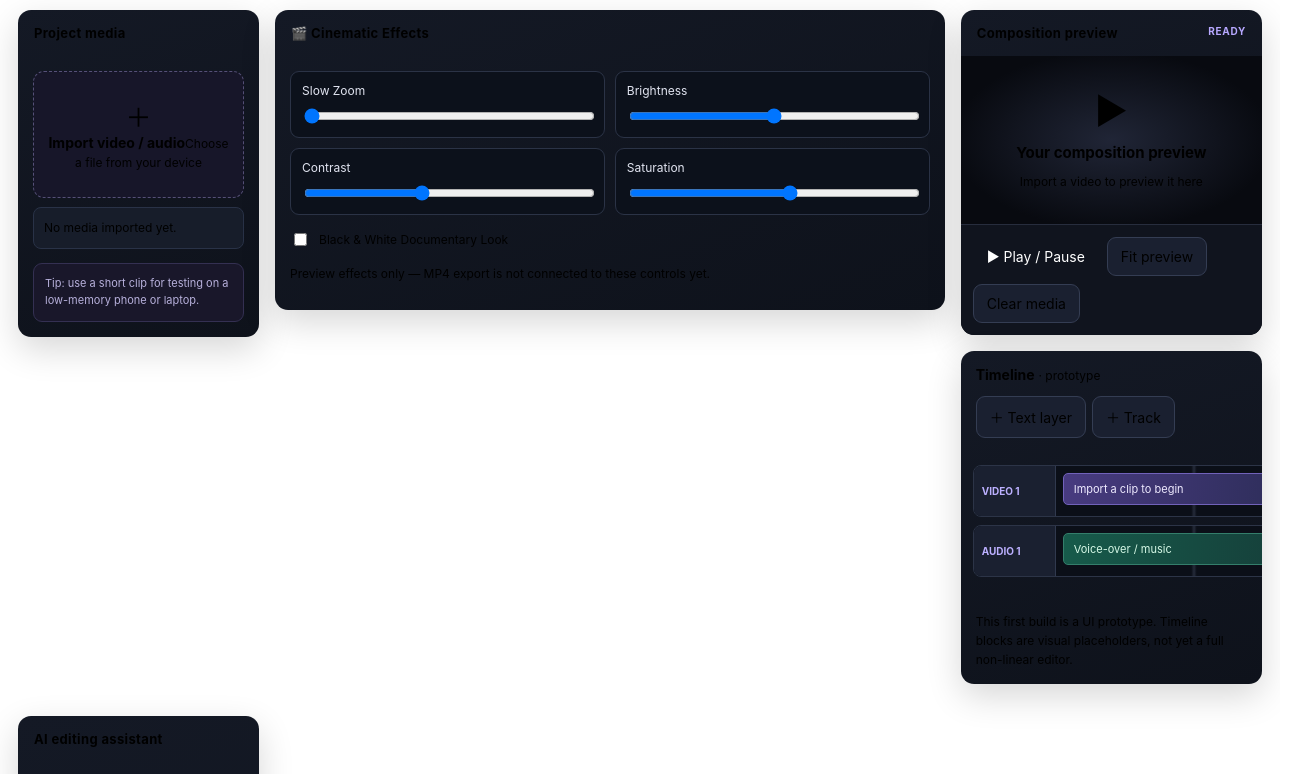
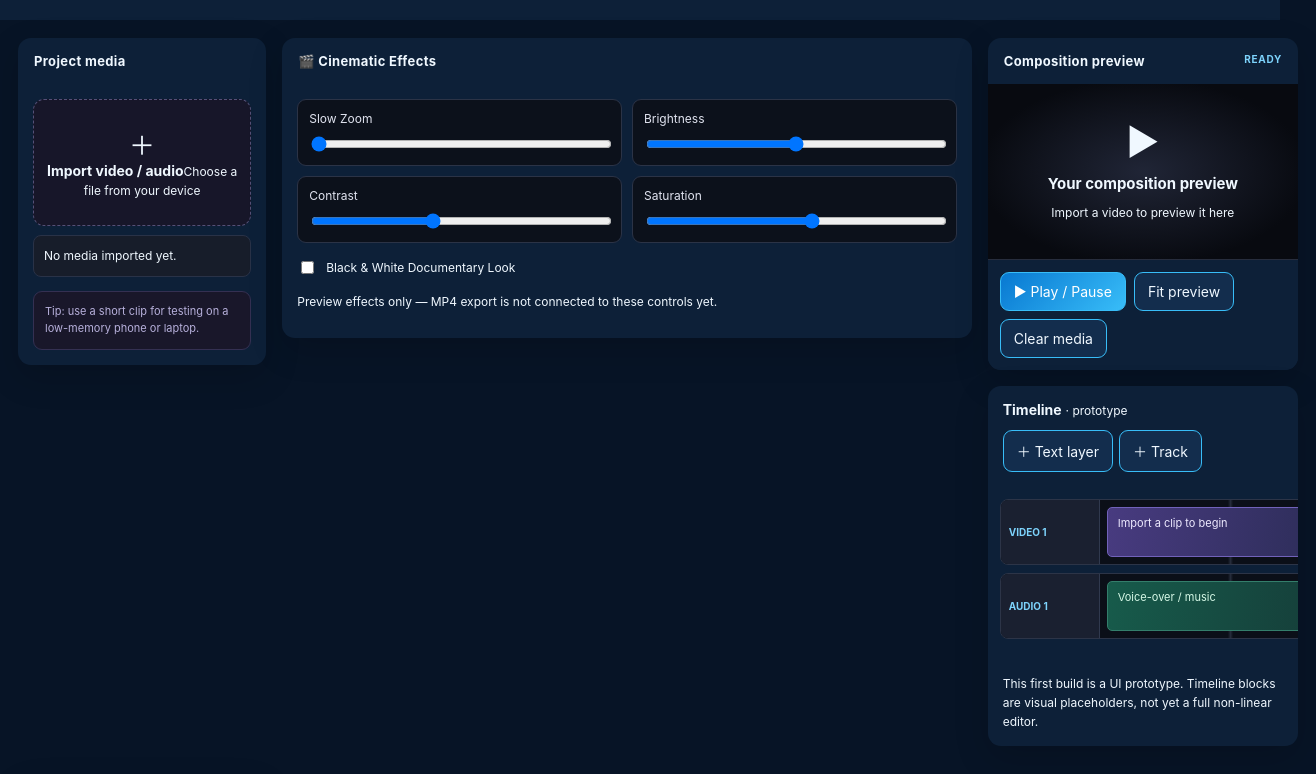
Before and after one commit to deepsinghsharan769-boop/sharmax-studio, a website: page index.html in a window 1280 px wide. Shown: the part 78-852 px from the top of the page, 1316 px wide, since content can reach past the window. Drawn offline with Linux system fonts and the light colour scheme.

Commit message:
Update theme colors and styles in index.html

````diff
--- a/index.html
+++ b/index.html
@@ -5,18 +5,57 @@
 <meta name="theme-color" content="#090d16"><title>SHARMAX STUDIO</title>
 <style>
 ```css
-/* SHARMAX STUDIO — Premium Dark Editing Workspace */
+```css
+/* SHARMAX STUDIO — Blue & Light Blue Theme */
 :root {
-  color-scheme: light blue;
-  --bg: #07111f;
-  --panel: #0d1b2d;
-  --panel2: #12243a;
-  --border: #203b59;
-  --text: #f0f7ff;
-  --muted: #9bb2cc;
+  color-scheme: dark;
+  --bg: #071426;
+  --panel: #0d2038;
+  --panel2: #132d4d;
+  --border: #285078;
+  --text: #f0f8ff;
+  --muted: #b3cde8;
   --accent: #38bdf8;
-  --accent2: #0878d1;
+  --accent2: #60a5fa;
 }
+
+body {
+  background: #071426 !important;
+  color: #f0f8ff !important;
+}
+
+header, .panel, .playrow {
+  background: #0d2038 !important;
+  border-color: #285078 !important;
+}
+
+button {
+  background: #132d4d !important;
+  color: #f0f8ff !important;
+  border: 1px solid #38bdf8 !important;
+}
+
+button:hover {
+  background: #1d4770 !important;
+  border-color: #7dd3fc !important;
+}
+
+.brand span, .status, .trackname {
+  color: #7dd3fc !important;
+}
+
+.primary, .playrow button:first-child {
+  background: linear-gradient(135deg, #0878d1, #38bdf8) !important;
+  color: white !important;
+}
+
+input, textarea, select {
+  background: #0b1b30 !important;
+  color: #f0f8ff !important;
+  border-color: #38bdf8 !important;
+}
+```
+
 * {
   box-sizing: border-box;
 }
````
